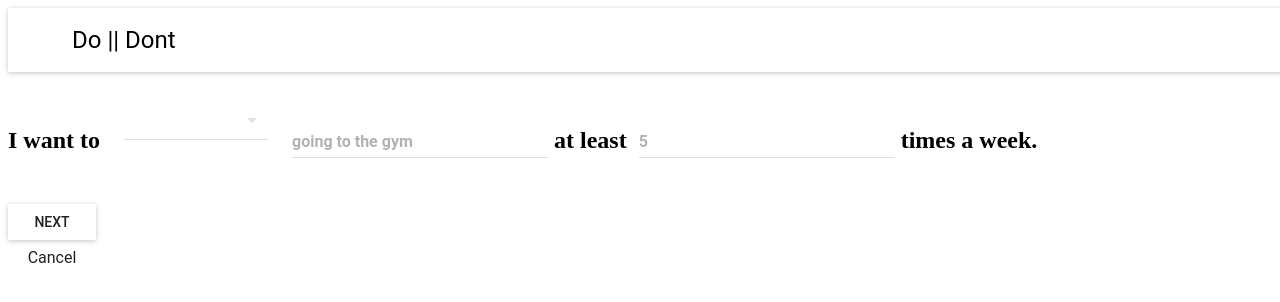
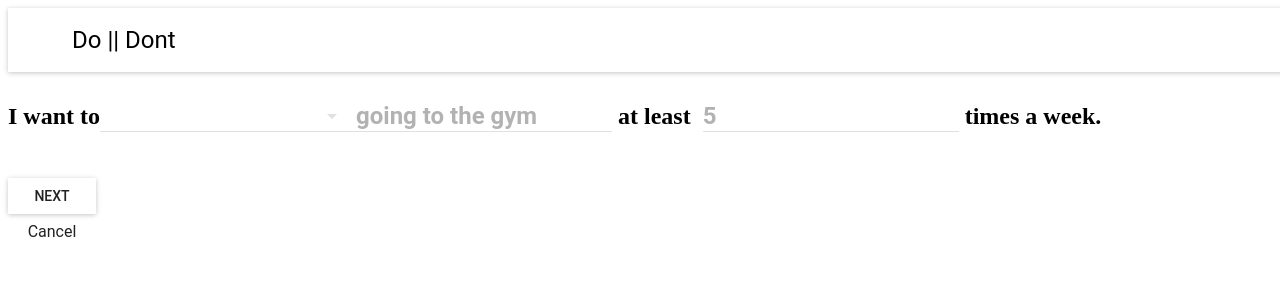
Before and after one commit to DoOrDont/DoOrDont, a React (Create React App) app in the folder react-client/: page /creategoal in a window 1280 px wide. Shown: the top 302 px of the page. Built offline with nearby package versions, Linux system fonts and the light colour scheme; the HTML template or start-up script is replaced by a standard one.

Commit message:
Add extra styling to forms

```diff
--- a/react-client/src/components/AppBar.jsx
+++ b/react-client/src/components/AppBar.jsx
@@ -1,18 +1,41 @@
 import React from 'react';
 import AppBar from 'material-ui/AppBar';
+import {Link} from 'react-router-dom';
+import Subheader from 'material-ui/Subheader';
+const jwtDecode = require('jwt-decode');
+
 
 const navStyle = {
   'backgroundColor': '#FFFFFF',
   'width': '100vw'
 };
 
-const AppBarNav = () => (
+const subheaderStyle = {
+  paddingLeft: '0',
+  fontSize: '1.2em'
+};
+
+const linkStyle = {
+  textDecoration: 'none',
+
+};
+
+const AppBarNav = () => {
+  let user;
+  if(window.localStorage.getItem('accessToken') && window.location.pathname !== '/login') {
+    user = jwtDecode(window.localStorage.getItem('accessToken')).username;
+  }
+  return (
+    <div>
       <AppBar
         title="Do || Dont"
         iconClassNameRight="muidocs-icon-navigation-expand-more"
         style={navStyle}
         titleStyle={{color: '#000'}}
       />
+      <Subheader style={subheaderStyle}>{user ? 'Hello, ' + user : ''}</Subheader>
+    </div>
   );
+}
 
 export default AppBarNav;
--- a/react-client/src/components/CreateGoal.jsx
+++ b/react-client/src/components/CreateGoal.jsx
@@ -1,6 +1,6 @@
 import React from 'react';
 import { Link, Redirect } from 'react-router-dom';
-import { RaisedButton, TextField, DropDownMenu, MenuItem, Dialog, FlatButton } from 'material-ui';
+import { SelectField, RaisedButton, TextField, DropDownMenu, MenuItem, Dialog, FlatButton } from 'material-ui';
 const jwtDecode = require('jwt-decode');
 
 class CreateGoal extends React.Component {
@@ -33,10 +33,12 @@ class CreateGoal extends React.Component {
     window.localStorage.setItem('goalObj', '{}');
   }
 
-  handleInputChange(stateKey, event) {
-    console.log(this.state);
-    console.log(event.target.value);
-    this.changeRoute[stateKey](event.target.value);
+  handleInputChange(stateKey, event, index, val) {
+    if(val !== undefined) {
+      this.changeRoute[stateKey](val);
+    } else {
+      this.changeRoute[stateKey](event.target.value);
+    }
   }
 
   handleSubmit(e) {
@@ -87,10 +89,13 @@ class CreateGoal extends React.Component {
 
     const style = {
       dropdown: {
-        width: '15vw'
+        // width: '16vw',
+        fontSize: '1em',
+        verticalAlign: 'bottom'
       },
       textfield: {
-        borderColor: '#454545'
+        borderColor: '#454545',
+        fontSize: '1em'
       }
     }
 
@@ -110,13 +115,24 @@ class CreateGoal extends React.Component {
 
           <h2 id="goal">I want to
 
-          <DropDownMenu
+          {/* <DropDownMenu
             value={this.state.intiate}
             autoWidth={false} style={style.dropdown}
-            onChange={(e) => this.handleInputChange('initiate', e)}>
+            onChange={(e, i, val) => this.handleInputChange('initiate', e, i, val)}>
               <MenuItem value={true} primaryText='start' />
               <MenuItem value={false} primaryText='quit' />
-          </DropDownMenu>
+          </DropDownMenu> */}
+
+          <SelectField
+            value={this.state.initiate}
+            onChange={(e, i, val) => this.handleInputChange('initiate', e, i, val)}
+            style={style.dropdown}
+            autoWidth={true}
+            hintText="Start/Quit"
+          >
+              <MenuItem value={true} primaryText='start' />
+              <MenuItem value={false} primaryText='quit' />
+          </SelectField>
 
           <TextField
             id="goal"
--- a/react-client/src/components/LogInForm.jsx
+++ b/react-client/src/components/LogInForm.jsx
@@ -113,7 +113,7 @@ export default class LogInForm extends React.Component {
             </RaisedButton>
           </div>
           <br></br>
-          <Link to="/signup">
+          <Link to="/signup" style={{textDecoration: 'none'}}>
             Not a user? Sign up here.
           </Link>
       </div>
--- a/react-client/src/components/SignUpForm.jsx
+++ b/react-client/src/components/SignUpForm.jsx
@@ -137,7 +137,7 @@ export default class SignUpForm extends React.Component {
             </RaisedButton>
           </div>
           <br></br>
-          <Link to="/login">
+          <Link to="/login" style={{textDecoration: 'none'}}>
             Already a user? Log in here.
           </Link>
       </div>
```
Lines whose indentation alone changed are shown as unchanged.
